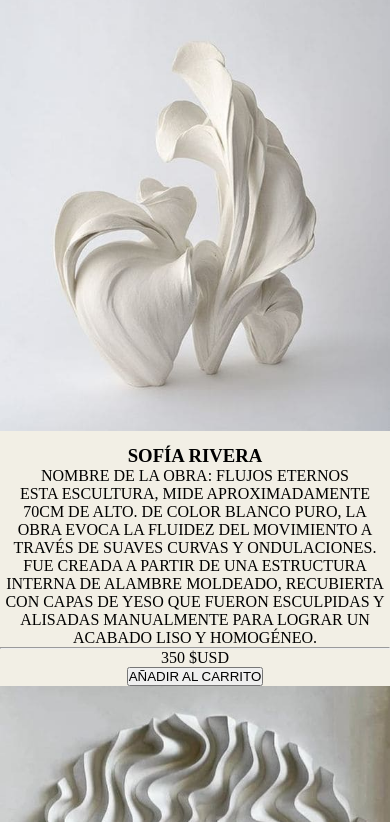
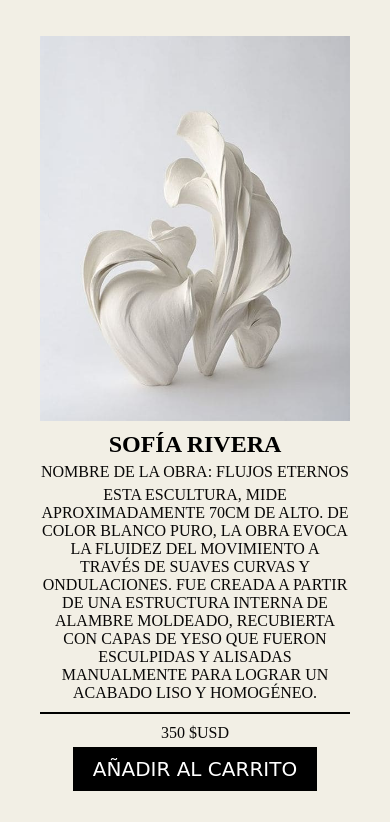
Before and after one commit to Angela-Echevarria/entrega-final-echevarria, a website: page pages/esculturas.html in a window 390 px wide. Shown: the part 166-988 px from the top of the page. Drawn offline with Linux system fonts and the light colour scheme.

Commit message:
responsive obras 6

```diff
--- a/pages/esculturas.html
+++ b/pages/esculturas.html
@@ -39,7 +39,7 @@
     <!--!---------------------------------------------MAIN-------------------------------------------------------->
     <section class="esculturas-pag">
         <div class="container">
-            <h1>Esculturas</h1>
+            <h2>Esculturas</h2>
             <hr>
             <div class="escultura-item">
                 <img src="../img/escultura 1.jpg" alt="Escultura 1">
--- a/scss/components/_main.scss
+++ b/scss/components/_main.scss
@@ -147,64 +147,77 @@ main {
 }
 
 /*-----------------------------------------ESCULTURAS Y PINTURAS---------------------------------------------*/
-.pinturas, .esculturas {
+.esculturas-pag,
+.pinturas-pag {
     padding: 20px;
-    font-family: 'Bebas Neue', cursive;
-    color: black;
+    max-width: 1200px;
+    margin: auto;
 
-    h2 {
-        margin-bottom: 20px;
-        font-size: 2em;
-        text-align: center;
-    }
-
-    .grid-container {
-        display: grid;
-        grid-template-columns: 1fr 1fr 1fr; /* Ajustar según el diseño deseado */
-        gap: 20px;
-        margin: 40px;
-
-        @media (max-width: 1482px) {
-            grid-template-columns: 1fr 1fr; /* Cambiar a 2 columnas en pantallas medianas */
-        }
-
-        @media (max-width: 780px) {
-            grid-template-columns: 1fr; /* Cambiar a 1 columna en pantallas pequeñas */
+    .container {
+        h2 {
+            text-align: center;
+            font-size: 2.5em;
+            color: #000000;
+            font-family: 'Bebas Neue', cursive;
         }
     }
 
-    .item {
-        display: grid;
-        grid-template-columns: 1fr 2fr;
-        gap: 20px;
-        align-items: start;
+    hr {
+        margin: 10px auto;
+        width: 20%;
+        border: 1px solid #000000;
+    }
 
-        @media (max-width: 780px) {
-            grid-template-columns: 1fr;
-            grid-template-rows: auto auto;
-        }
+    .escultura-item,
+    .pintura-item {
+        display: flex;
+        justify-content: space-between;
+        align-items: center;
+        margin: 20px 0;
+        padding: 20px;
 
         img {
-            width: 100%;
-            height: auto;
+            width: 250px;
+            height: 250px;
             object-fit: cover;
         }
 
-        .item-info {
-            text-align: left;
-            font-size: 20px;
+        .escultura-info,
+        .pintura-info {
+            flex: 1;
+            margin-left: 20px;
 
             h3 {
-                margin-top: 0;
+                margin: 0;
+                font-size: 1.5em;
+                color: #000000;
             }
 
             p {
                 margin: 5px 0;
                 color: #080707;
             }
+
+            hr {
+                margin: 10px auto;
+                width: 100%;
+                border: 1px solid #000000;
+            }
+
+            button {
+                background-color: #000;
+                color: #fff;
+                border: none;
+                padding: 10px 20px;
+                cursor: pointer;
+                font-family: 'Bebas Neue', cursive;
+                font-size: 20px;
+                &:hover {
+                    background-color: #444;
+                }
+            }
         }
     }
-}
 
     // Media query para mover el texto debajo de la imagen
     @media (max-width: 1482px) {
@@ -226,7 +239,7 @@ main {
             }
         }
     }
-
+}
 
 
 
```
Also changed, not shown: pages/pinturas.html (+1 -1 lines), css/estilos.css.
